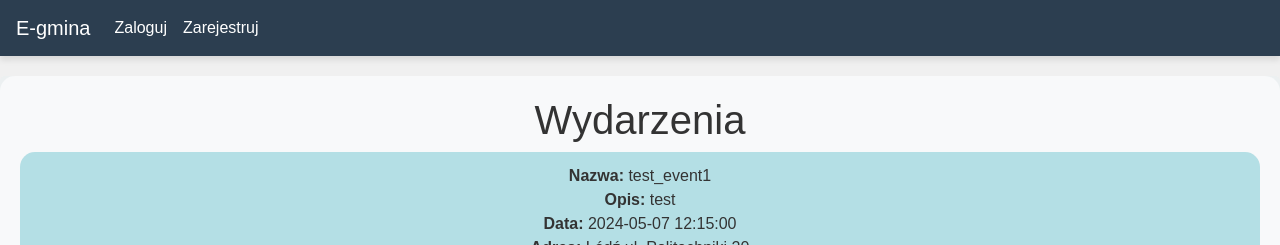
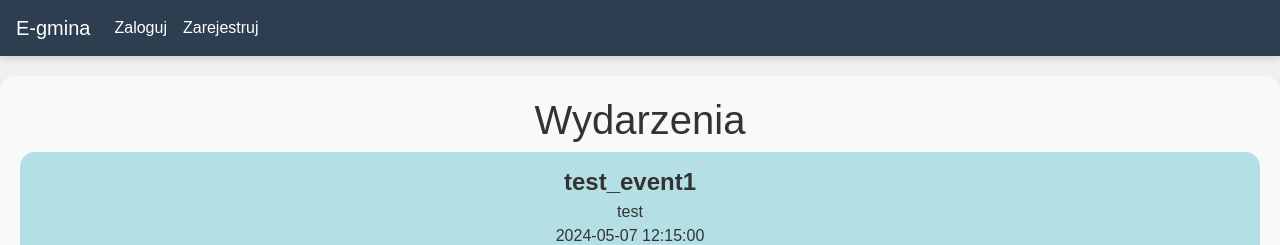
Before and after one commit to PrzemyslawMusial242473/E-Gmina, a Flask app: page / in a window 1280 px wide. Shown: the top 245 px of the page. Run offline with Flask 3, Linux system fonts and the light colour scheme; some libraries are stand-ins or nearby versions.

Commit message:
Próba ułożenia eventu, trzeba przesunac mape na prawa strone

```diff
--- a/Sumatywny/website/templates/home.html
+++ b/Sumatywny/website/templates/home.html
@@ -58,6 +58,25 @@
     fill: #333333; /* Ciemnoszary */
 }
 
+.event-item {
+    display: flex;
+    justify-content: space-between;
+    align-items: center;
+}
+
+.event-name {
+    font-size: 24px; /* Możesz dostosować wielkość czcionki według preferencji */
+    font-weight: bold;
+    margin-bottom: 10px; /* Dodatkowy odstęp między nazwą wydarzenia a opisem */
+}
+
+.event-details {
+    flex-grow: 1;
+    margin-right: 20px;
+}
+
+
+
 /* Nowa klasa dla przycisku "Znajomi" */
 .friends-button {
     background-color: #467a7a; /* Odcień #467a7a */
@@ -82,11 +101,17 @@
             <ul class="list-group list-group-flush" id="Events">
                 {% for event in accepted_events %}
                 <li class="list-group-item event-item">
-                    <strong>Nazwa:</strong> {{ event.name }}<br>
-                    <strong>Opis:</strong> {{ event.data }}<br>
-                    <strong>Data:</strong> {{ event.date }}<br>
-                    <strong>Adres:</strong> {{ event.place }}<br>
-                    <div id="map-{{ event.id }}" class="mapa" style="height: 200px"></div>
+                    <div class="event-details">
+                        <strong class="event-name">{{ event.name }}</strong><br>
+                        <div class="event-description">
+                            {{ event.data }}<br>
+                            {{ event.date }}<br>
+                        </div>
+                    </div>
+                    <div class="event-location">
+                        <div id="map-{{ event.id }}" class="mapa" style="height: 200px"></div>
+                         {{ event.place }}<br>
+                    </div>
                 </li>
                 {% endfor %}
             </ul>
```
Also changed, not shown: Sumatywny/instance/database.db.
